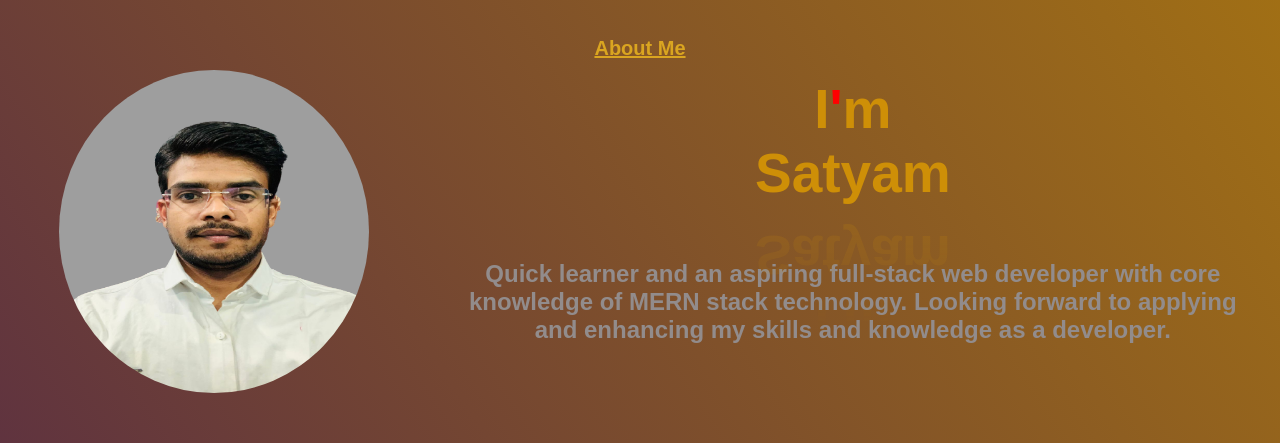
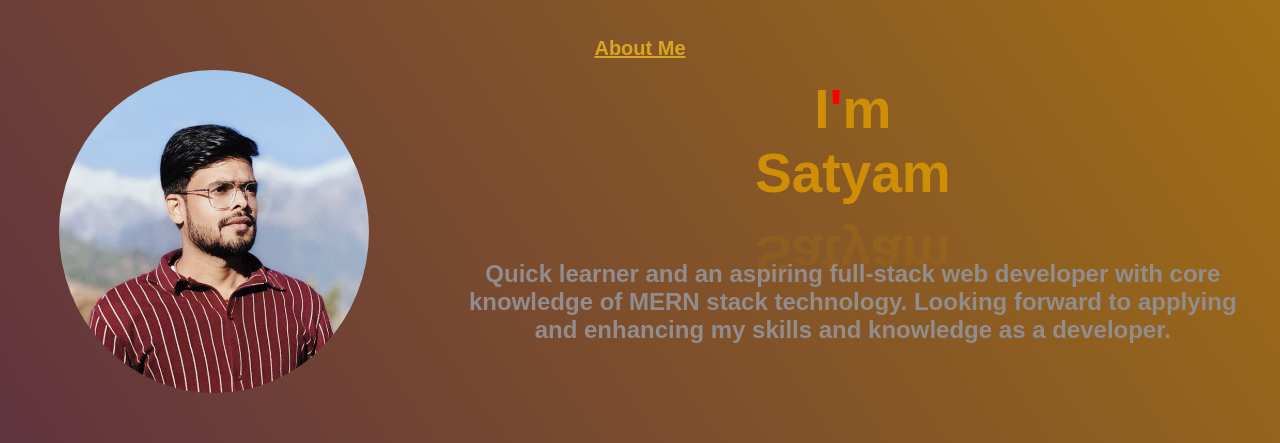
Before and after one commit to satyamasai/satyamasai.github.io, a React (Create React App) app: page /contacts in a window 1280 px wide. Shown: the part 664-1107 px from the top of the page. Built offline with nearby package versions, Linux system fonts and the light colour scheme.

Commit message:
pic upload

```diff
--- a/src/Components/About.jsx
+++ b/src/Components/About.jsx
@@ -2,13 +2,14 @@ import satyampq from "../Photo/satyampq.png";
 // import satyampqr from "../Photo/satyampqr.png";
 // import satyamp from "../Photo/satyamp.png"
 import satyampqrs from "../Photo/satyampqrs.png"
+import satyamnew from "../Photo/satyamnew.jpg"
 const About = () => {
   return (
     <div className="aboutDiv" id="about">
       <div className="about_text">About Me</div>
       <div className="about_flex">
         <div className="about_div_img">
-          <img src={satyampq} alt="satyam pq" />
+          <img src={satyamnew} alt="satyam pq" />
         </div>
 
         <div className="about_description">
```
Also changed, not shown: src/Photo/satyamnew.jpg (added).
